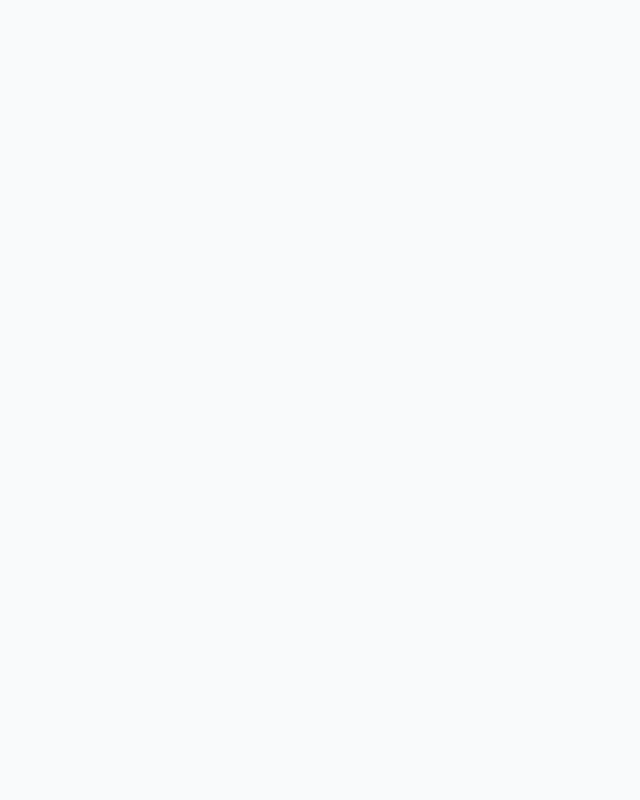
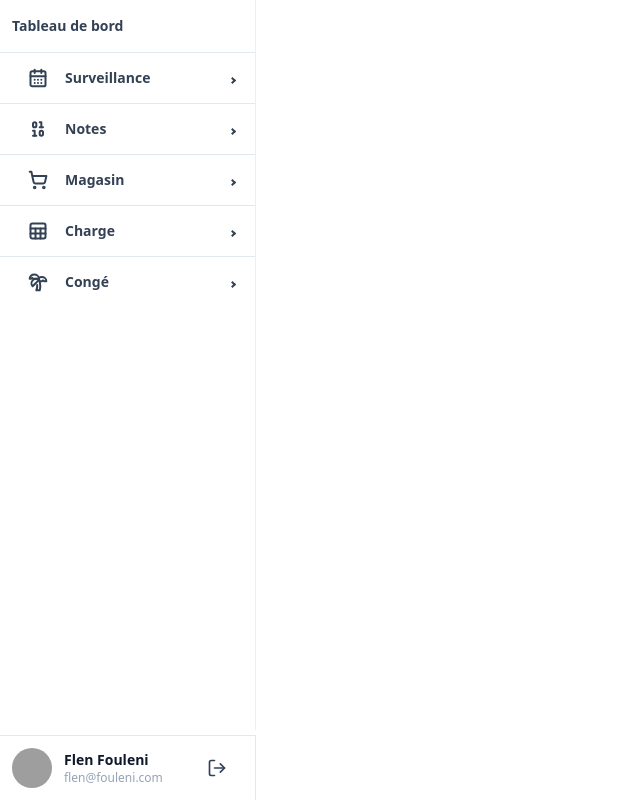
Before and after one commit to stormynight9/isimm-frontend, a React (Vite) app: page / in a window 1280 px wide. Shown: the whole page, without its empty margins (0-640 px from the left). Built offline with nearby package versions, Linux system fonts and the light colour scheme; grey boxes are pictures that could not be loaded; a web font is replaced by a local one.

Commit message:
added sidebar

```diff
--- a/src/App.tsx
+++ b/src/App.tsx
@@ -1,10 +1,15 @@
-import { Toaster } from "./components/ui/Toaster"
+import { Toaster } from "@/components/ui/Toaster";
+import { ProSidebarProvider } from 'react-pro-sidebar';
+import Sidebar from "./components/shared/Sidebar";
 
 function App() {
 
   return (
-    <div>
-      <Toaster />
+    <div className="h-screen">
+      <ProSidebarProvider>
+        <Sidebar />
+        <Toaster />
+      </ProSidebarProvider>
     </div>
   )
 }
--- /dev/null
+++ b/src/components/shared/Sidebar.tsx
@@ -0,0 +1,111 @@
+import { Separator } from '@/components/ui/Separator';
+import {
+    BarChart3Icon,
+    BinaryIcon,
+    BoxIcon,
+    CalendarCheckIcon,
+    CalendarDaysIcon,
+    CalendarIcon,
+    CalendarSearchIcon,
+    ClipboardCheckIcon,
+    ClipboardIcon,
+    ClipboardListIcon,
+    FilePlus2Icon,
+    FileSpreadsheetIcon,
+    LogOutIcon,
+    MailQuestionIcon,
+    MessageCircleIcon,
+    MessageSquareIcon,
+    PalmtreeIcon,
+    PlusCircleIcon,
+    SaveIcon,
+    SearchIcon, SettingsIcon,
+    SheetIcon,
+    ShoppingCartIcon,
+    UserIcon
+} from 'lucide-react';
+import {
+    Menu,
+    MenuItem,
+    Sidebar as RPSidebar,
+    SubMenu
+} from 'react-pro-sidebar';
+import { Avatar, AvatarFallback, AvatarImage } from "@/components/ui/Avatar"
+import { Button } from '@/components/ui/Button';
+
+
+const Sidebar = () => {
+    return (
+        <div className='flex flex-col justify-between h-full bg-white'>
+            <RPSidebar width='256px' className='bg-white h-full max-h-[calc(100%-70px)]'>
+                <div className="text-sm font-semibold text-slate-700 dark:text-slate-50 px-3 py-4">
+                    Tableau de bord
+                </div>
+                <Separator />
+                <Menu className=''>
+                    <SubMenu label="Surveillance" icon={<CalendarDaysIcon size={20} strokeWidth={2.4} />} className="text-slate-700 text-sm font-semibold rounded-full">
+                        <MenuItem icon={<CalendarIcon size={20} strokeWidth={2.4} />}> Calendrier </MenuItem>
+                        <MenuItem icon={<CalendarCheckIcon size={20} strokeWidth={2.4} />}> Créer Calendrier </MenuItem>
+                        <MenuItem icon={<SaveIcon size={20} strokeWidth={2.4} />}> Calendrier sauvegardées </MenuItem>
+                        <MenuItem icon={<MessageCircleIcon size={20} strokeWidth={2.4} />}> Réclamations </MenuItem>
+                    </SubMenu>
+                    <Separator />
+                </Menu>
+                <Menu>
+                    <SubMenu label="Notes" icon={<BinaryIcon size={20} strokeWidth={2.4} />} className="text-slate-700 text-sm font-semibold rounded-full">
+                        <MenuItem icon={<CalendarCheckIcon size={20} strokeWidth={2.4} />}> Semestre 1 </MenuItem>
+                        <MenuItem icon={<CalendarCheckIcon size={20} strokeWidth={2.4} />}> Semestre 2 </MenuItem>
+                        <MenuItem icon={<SettingsIcon size={20} strokeWidth={2.4} />}> Réclamation </MenuItem>
+                        <MenuItem icon={<MessageSquareIcon size={20} strokeWidth={2.4} />}> Section </MenuItem>
+                    </SubMenu>
+                    <Separator />
+                    <SubMenu label="Magasin" icon={<ShoppingCartIcon size={20} strokeWidth={2.4} />} className="text-slate-700 text-sm font-semibold rounded-full">
+                        <MenuItem icon={<CalendarSearchIcon size={20} strokeWidth={2.4} />}> Consulter demandes </MenuItem>
+                        <MenuItem icon={<ClipboardCheckIcon size={20} strokeWidth={2.4} />}> Ajouter produit (service) </MenuItem>
+                        <MenuItem icon={<PlusCircleIcon size={20} strokeWidth={2.4} />}> Demande produit </MenuItem>
+                        <MenuItem icon={<SearchIcon size={20} strokeWidth={2.4} />}> Consulter produit </MenuItem>
+                        <MenuItem icon={<ClipboardListIcon size={20} strokeWidth={2.4} />}> Factures </MenuItem>
+                        <MenuItem icon={<BoxIcon size={20} strokeWidth={2.4} />}> Produits </MenuItem>
+                        <MenuItem icon={<SearchIcon size={20} strokeWidth={2.4} />}> Fournisseurs </MenuItem>
+                    </SubMenu>
+                    <Separator />
+                    <SubMenu label="Charge" icon={<SheetIcon size={20} strokeWidth={2.4} />} className="text-slate-700 text-sm font-semibold rounded-full">
+                        <MenuItem icon={<CalendarDaysIcon size={20} strokeWidth={2.4} />}> Gestion diplomes </MenuItem>
+                        <MenuItem icon={<FileSpreadsheetIcon size={20} strokeWidth={2.4} />}> Consultation voeux </MenuItem>
+                        <MenuItem icon={<SearchIcon size={20} strokeWidth={2.4} />}> Consultation enseignant </MenuItem>
+                        <MenuItem icon={<UserIcon size={20} strokeWidth={2.4} />}> Profile information </MenuItem>
+                        <MenuItem icon={<FilePlus2Icon size={20} strokeWidth={2.4} />}> Soumettre voeux </MenuItem>
+                    </SubMenu>
+                    <Separator />
+                    <SubMenu label="Congé" icon={<PalmtreeIcon size={20} strokeWidth={2.4} />} className="text-slate-700 text-sm font-semibold rounded-full">
+                        <MenuItem icon={<MailQuestionIcon size={20} strokeWidth={2.4} />}> Demande un congé </MenuItem>
+                        <MenuItem icon={<ClipboardIcon size={20} strokeWidth={2.4} />}> Mes demandes </MenuItem>
+                        <MenuItem icon={<ClipboardListIcon size={20} strokeWidth={2.4} />}> Les demandes </MenuItem>
+                        <MenuItem icon={<BarChart3Icon size={20} strokeWidth={2.4} />}> Statistiques </MenuItem>
+                    </SubMenu>
+                </Menu>
+            </RPSidebar>
+            <div className='mt-auto w-64 border-r'>
+                <Separator />
+                <div className='flex justify-between p-3'>
+                    <div className='flex items-center gap-3'>
+                        <Avatar>
+                            <AvatarImage src="https://github.com/shadcn.png" />
+                            <AvatarFallback>CN</AvatarFallback>
+                        </Avatar>
+                        <div className='flex flex-col'>
+                            <div className="text-sm font-semibold text-slate-900">
+                                Flen Fouleni
+                            </div>
+                            <p className='text-xs text-slate-400'>flen@fouleni.com</p>
+                        </div>
+                    </div>
+                    <Button variant="ghost"><LogOutIcon className="h-5 w-5 text-slate-700" /></Button>
+                </div>
+            </div>
+        </div>
+
+    )
+}
+
+export default Sidebar
--- a/src/index.css
+++ b/src/index.css
@@ -1,3 +1,12 @@
 @tailwind base;
 @tailwind components;
 @tailwind utilities;
+
+.ps-menu-button:hover {
+    background-color: #f1f5f9 !important;
+    color: white;
+}
+
+.css-dip3t8 {
+    background-color: #fff !important;
+}
```
